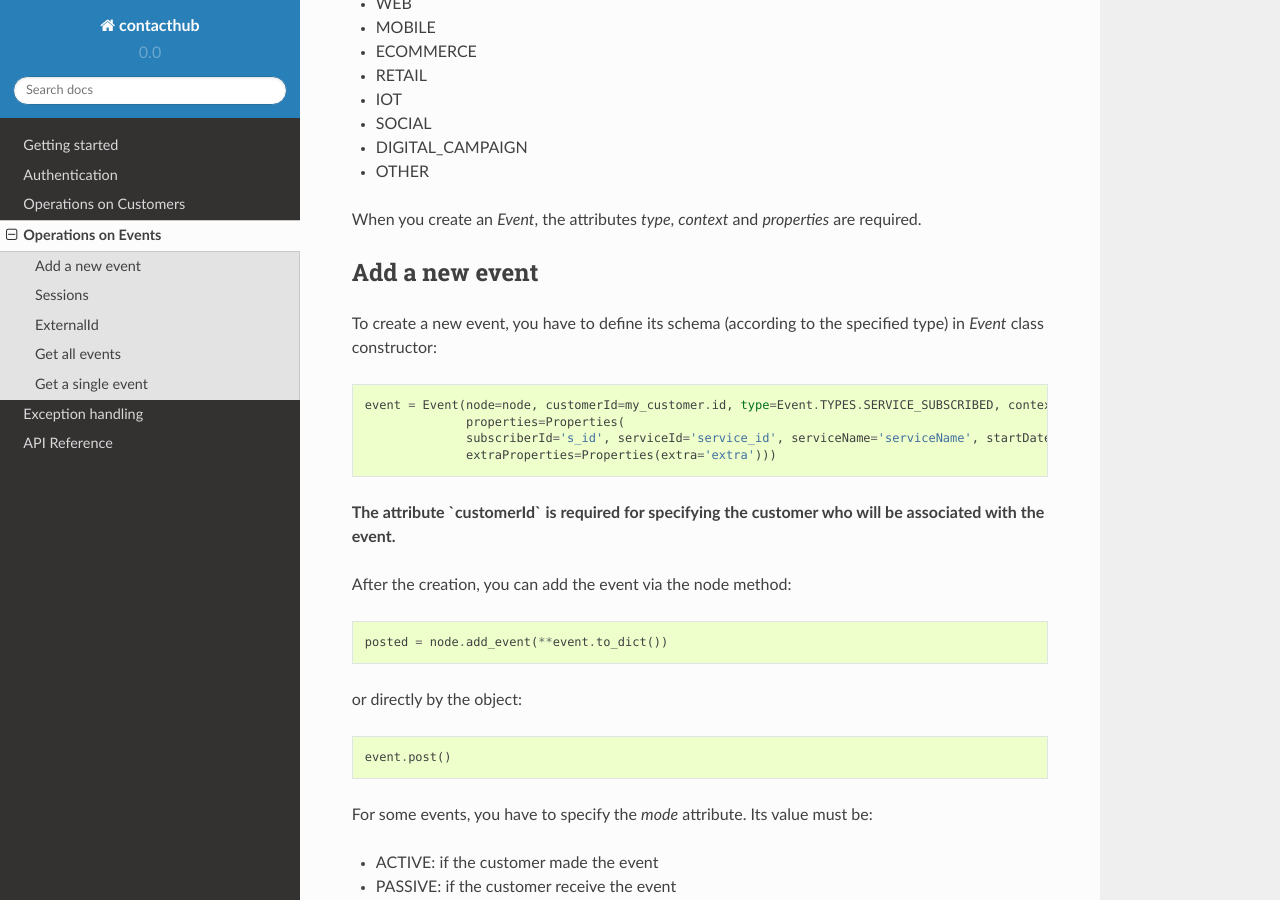
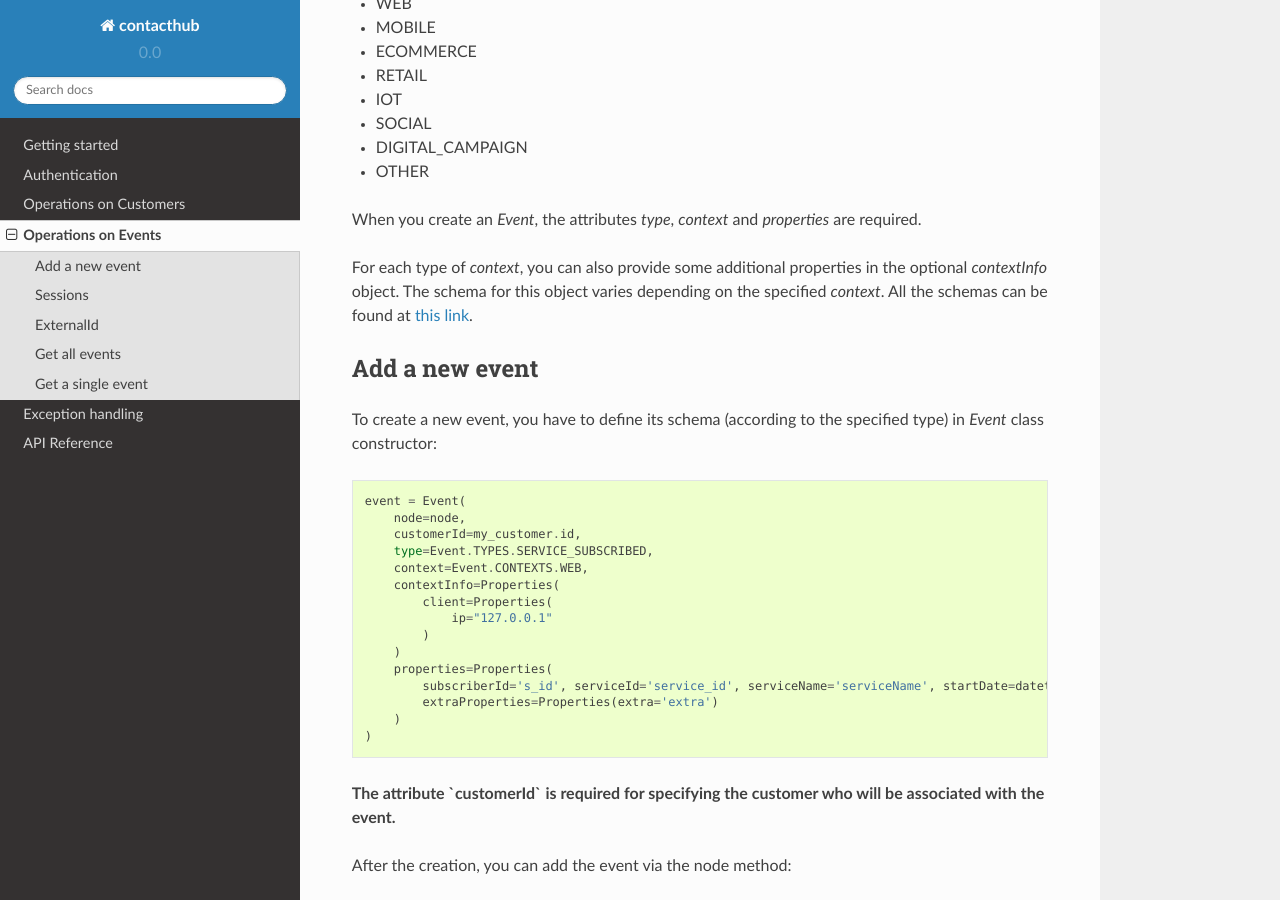
Before and after one commit to buildo/contacthub-sdk-python, a Sphinx documentation site: the page built from doc/source/event_operations.rst, in a window 1280 px wide and 900 px high, scrolled down 793 px. Built offline with Sphinx 7.4.7 and the Read the Docs theme 2.0.0, drawn with Linux system fonts in a browser that asks for light colours.

Commit message:
Add documentation for contextInfo object

```diff
--- a/doc/source/event_operations.rst
+++ b/doc/source/event_operations.rst
@@ -46,14 +46,30 @@ Events are also associated to a context of use. The available contexts for an ev
 
 When you create an `Event`, the attributes `type`, `context` and `properties` are required.
 
+For each type of `context`, you can also provide some additional properties in
+the optional `contextInfo` object. The schema for this object varies depending
+on the specified `context`. All the schemas can be found at `this link
+<http://developer.contactlab.com/documentation/contacthub/schemas/index />`_.
+
 Add a new event
 ---------------
 To create a new event, you have to define its schema (according to the specified type) in `Event` class constructor::
 
-    event = Event(node=node, customerId=my_customer.id, type=Event.TYPES.SERVICE_SUBSCRIBED, context=Event.CONTEXTS.WEB,
-                  properties=Properties(
-                  subscriberId='s_id', serviceId='service_id', serviceName='serviceName', startDate=datetime.now(),
-                  extraProperties=Properties(extra='extra')))
+    event = Event(
+        node=node,
+        customerId=my_customer.id,
+        type=Event.TYPES.SERVICE_SUBSCRIBED,
+        context=Event.CONTEXTS.WEB,
+        contextInfo=Properties(
+            client=Properties(
+                ip="127.0.0.1"
+            )
+        )
+        properties=Properties(
+            subscriberId='s_id', serviceId='service_id', serviceName='serviceName', startDate=datetime.now(),
+            extraProperties=Properties(extra='extra')
+        )
+    )
 
 **The attribute `customerId` is required for specifying the customer who will be associated with the event.**
 
```
